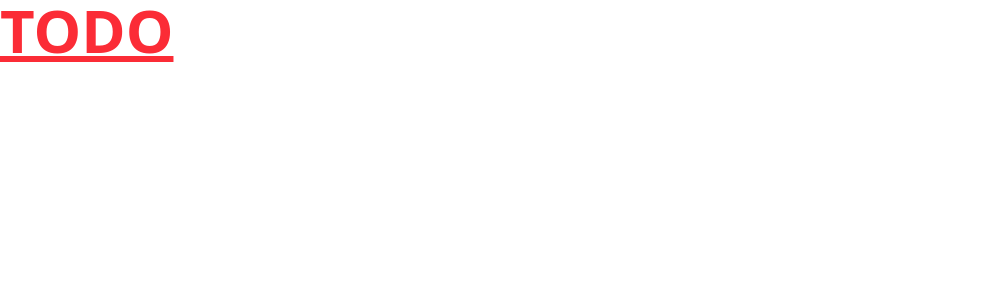
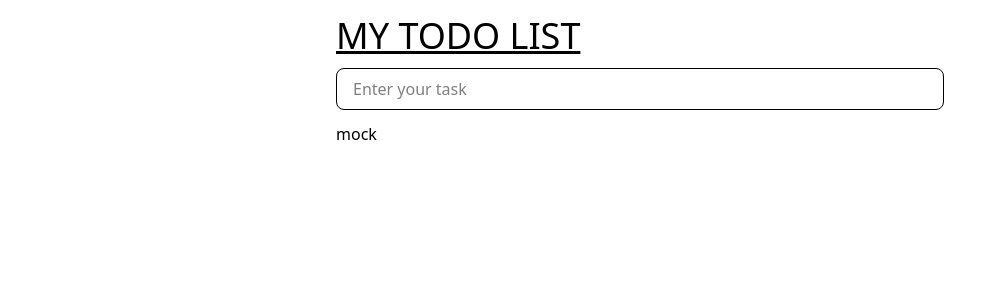
Before and after one commit to sdsmnc221/analog.todo, a Vue app: page / in a window 1280 px wide. Shown: the top 300 px of the page, without its empty margins (0-1007 px from the left). Built offline with nearby package versions, Linux system fonts and the light colour scheme.

Commit message:
feat(app): structure de base -debutant

```diff
--- a/src/App.vue
+++ b/src/App.vue
@@ -1,9 +1,12 @@
 <script setup lang="ts">
+import TodoApp from "./components/TodoApp.vue";
 import "./styles/index.scss";
 </script>
 
 <template>
-  <div class="text-6xl text-red-500 font-bold underline">TODO</div>
+  <main>
+    <todo-app></todo-app>
+  </main>
 </template>
 
 <style scoped></style>
--- /dev/null
+++ b/src/components/TodoApp.vue
@@ -0,0 +1,19 @@
+<script setup lang="ts"></script>
+
+<template>
+  <div class="flex flex-col h-screen w-1/2 mx-auto space-y-3 p-4">
+    <h1 class="text-4xl uppercase underline">My Todo List</h1>
+
+    <input
+      type="text"
+      placeholder="Enter your task"
+      class="border px-4 py-2 rounded-lg m-1/2"
+    />
+
+    <ul class="">
+      <li>mock</li>
+    </ul>
+  </div>
+</template>
+
+<style lang="scss" scoped></style>
```
